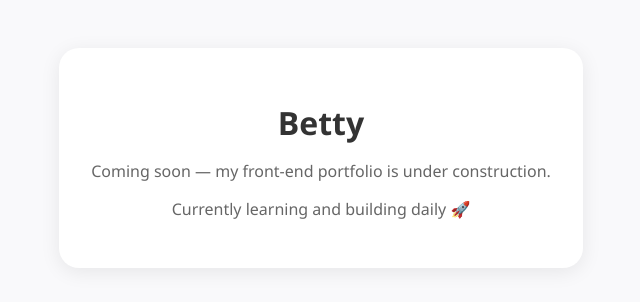
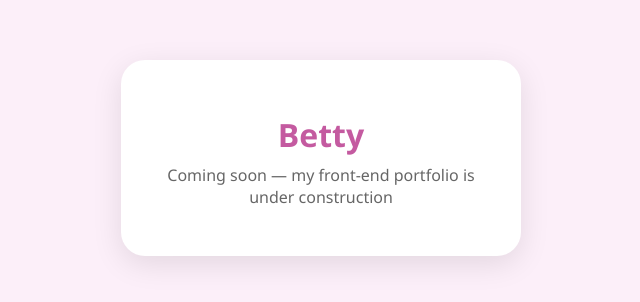
Before and after one commit to barb1e2/my-site, a plain HTML site: page index.html in a window 1280 px wide. Shown: the part 242-544 px from the top of the page, without its empty margins (319-959 px from the left). Drawn offline with Linux system fonts and the light colour scheme.

Commit message:
index.html

```diff
--- a/index.html
+++ b/index.html
@@ -11,7 +11,7 @@
     body {
       margin: 0;
       padding: 0;
-      background: #f9f9fb;
+      background: #fceff9;
       font-family: 'Segoe UI', Tahoma, Geneva, Verdana, sans-serif;
       display: flex;
       justify-content: center;
@@ -22,25 +22,25 @@
     .container {
       text-align: center;
       padding: 2rem;
-      background: #fff;
-      border-radius: 20px;
-      box-shadow: 0 4px 20px rgba(0, 0, 0, 0.08);
+      background: #ffffff;
+      border-radius: 24px;
+      box-shadow: 0 8px 30px rgba(0, 0, 0, 0.1);
+      max-width: 400px;
+      width: 90%;
     }
     h1 {
       font-size: 2rem;
       margin-bottom: 0.5rem;
+      color: #c45aa0;
     }
     p {
       color: #666;
       font-size: 1rem;
+      margin-top: 0.5rem;
     }
   </style>
 </head>
 <body>
   <div class="container">
     <h1>Betty</h1>
-    <p>Coming soon — my front-end portfolio is under construction.</p>
-    <p>Currently learning and building daily 🚀</p>
-  </div>
-</body>
-</html>
+    <p>Coming soon — my front-end portfolio is under construction
```
